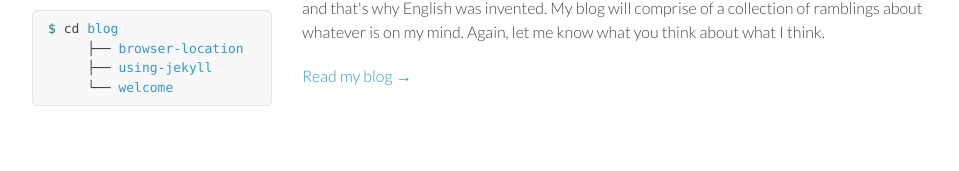
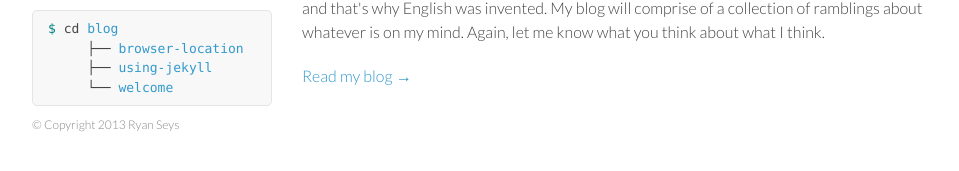
Before and after one commit to tl-dr/ryanseys.com, a Jekyll site: the page built from index.html, in a window 1280 px wide. Shown: the part 508-679 px from the top of the page, without its empty margins (153-1112 px from the left). Built offline with Jekyll 4.4.1, drawn with Linux system fonts in a browser that asks for light colours; Markdown is read by kramdown in place of the engine named in the settings.

Commit message:
Add copyright to footer

```diff
--- a/_includes/footer.html
+++ b/_includes/footer.html
@@ -1 +1 @@
-<!--<p><small>That is all.</small></p> -->
+<p><small>&copy; Copyright 2013 Ryan Seys</small></p>
--- a/_includes/sidebar.html
+++ b/_includes/sidebar.html
@@ -37,3 +37,7 @@
 <div class="highlight">
   <pre>{% include sidebar_blog.html %}</pre>
 </div>
+
+<footer>
+  {% include footer.html %}
+</footer>
--- a/_layouts/default.html
+++ b/_layouts/default.html
@@ -10,9 +10,6 @@
       <section>
         {{ content }}
       </section>
-      <footer>
-        {% include footer.html %}
-      </footer>
     </div>
     <script src="/js/scale.fix.js"></script>
   </body>
--- a/css/styles.css
+++ b/css/styles.css
@@ -170,7 +170,8 @@ section {
 }
 
 small {
-  font-size:13px;
+  font-size:12px;
+  color: #888;
 }
 
 hr {
@@ -183,8 +184,8 @@ hr {
 footer {
   width:220px;
   float:left;
-  position:fixed;
-  bottom:50px;
+  position:relative;
+  bottom:10px;
 }
 
 /*@media print, screen and (max-width: 960px) {
```
